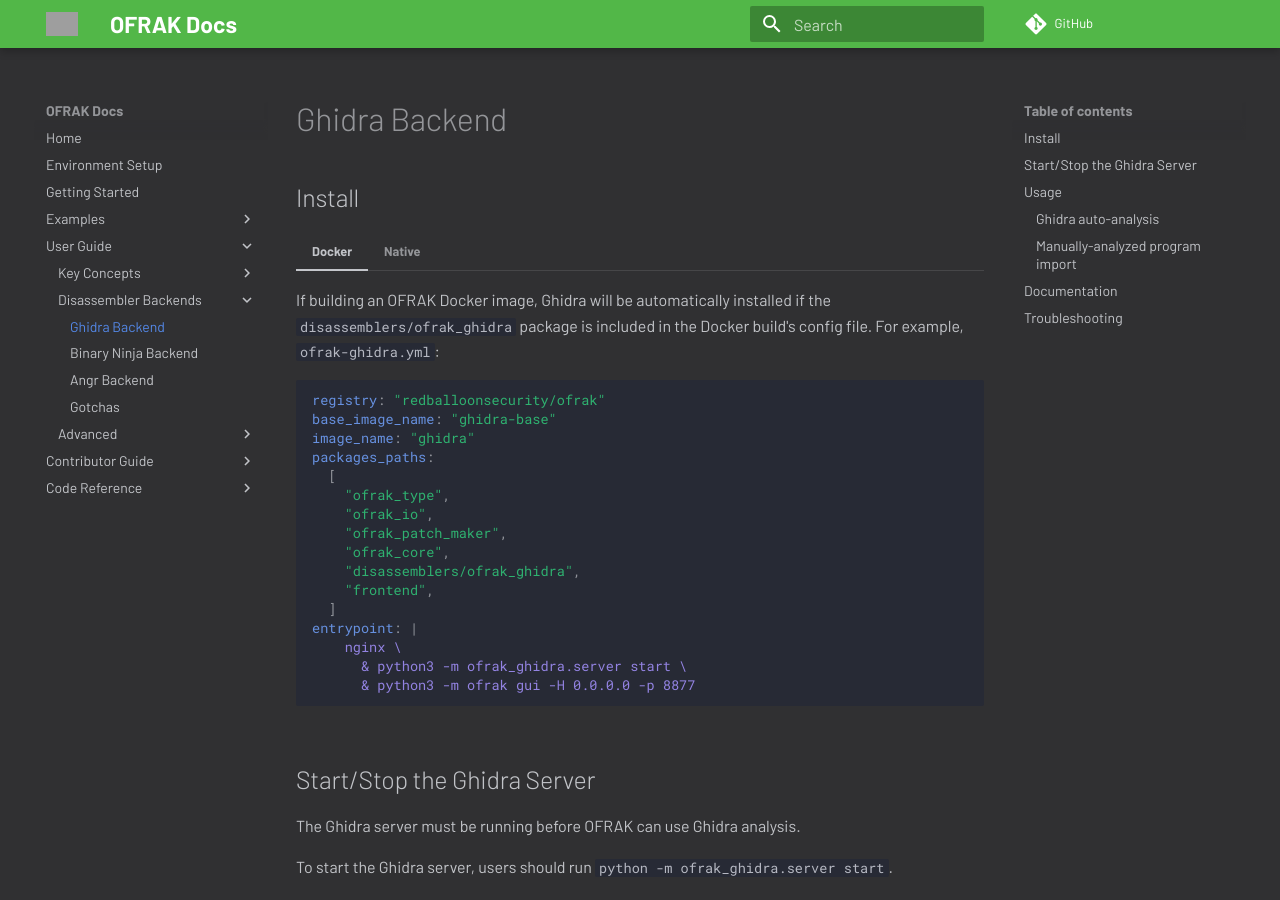
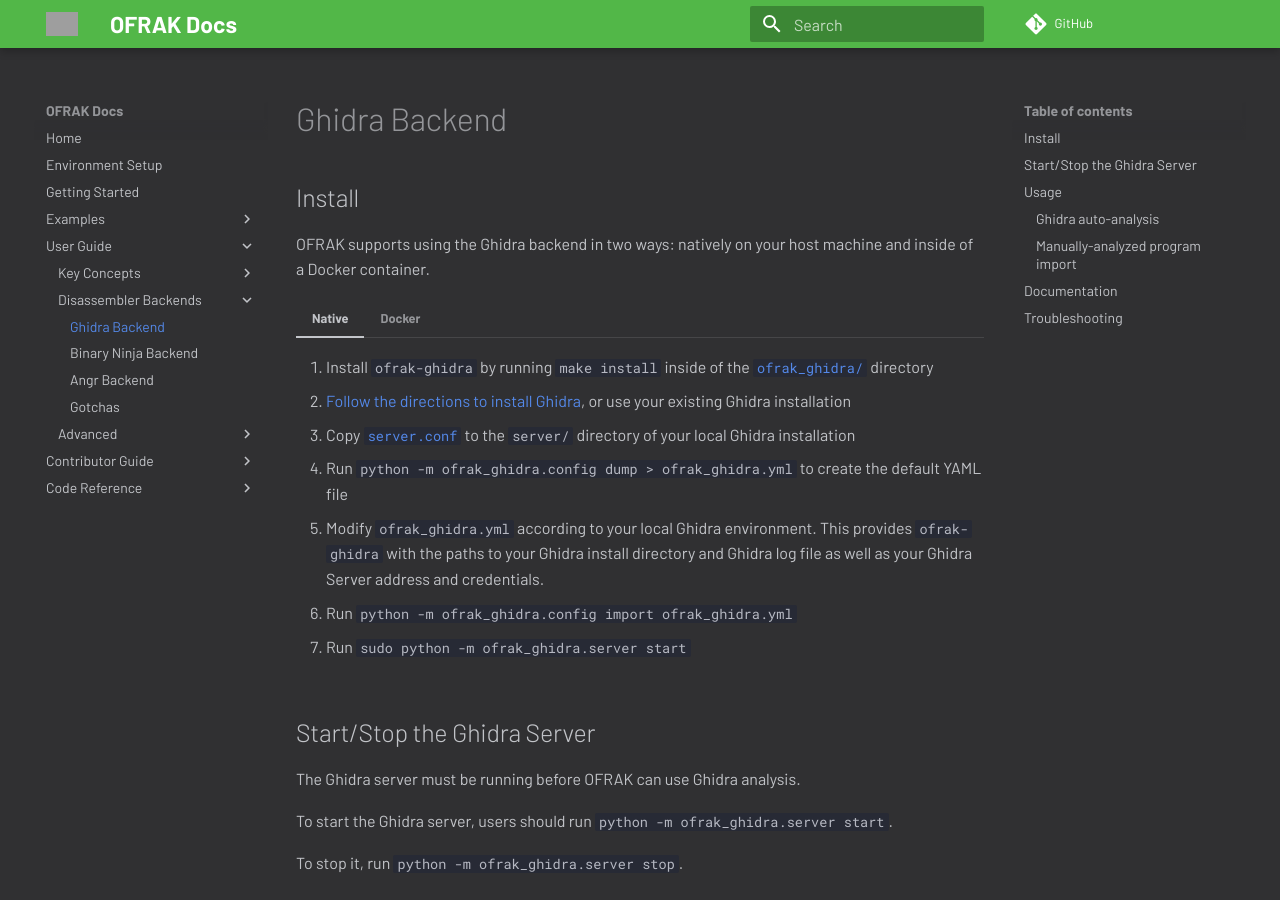
Before and after one commit to redballoonsecurity/ofrak, an MkDocs documentation site: the page built from docs/user-guide/disassembler-backends/ghidra.md, in a window 1280 px wide and 900 px high. Built offline with MkDocs 1.6.1 and Material for MkDocs 9.7.7, drawn with Linux system fonts in a browser that asks for light colours; comment, search, counter and statistics services are not loaded; grey boxes are pictures that could not be loaded.

Commit message:
Address some feedback

````diff
--- a/docs/user-guide/disassembler-backends/ghidra.md
+++ b/docs/user-guide/disassembler-backends/ghidra.md
@@ -1,6 +1,18 @@
 # Ghidra Backend
 
 ## Install
+
+OFRAK supports using the Ghidra backend in two ways: natively on your host machine and inside of a Docker container.
+
+=== "Native"
+
+    1. Install `ofrak-ghidra` by running `make install` inside of the [`ofrak_ghidra/`](https://github.com/redballoonsecurity/ofrak/tree/master/disassemblers/ofrak_ghidra) directory
+    1. [Follow the directions to install Ghidra](https://github.com/NationalSecurityAgency/ghidra#install), or use your existing Ghidra installation
+    1. Copy [`server.conf`](https://github.com/redballoonsecurity/ofrak/blob/master/disassemblers/ofrak_ghidra/server.conf) to the `server/` directory of your local Ghidra installation
+    1. Run `python -m ofrak_ghidra.config dump > ofrak_ghidra.yml` to create the default YAML file
+    1. Modify `ofrak_ghidra.yml` according to your local Ghidra environment. This provides `ofrak-ghidra` with the paths to your Ghidra install directory and Ghidra log file as well as your Ghidra Server address and credentials.
+    1. Run `python -m ofrak_ghidra.config import ofrak_ghidra.yml`
+    1. Run `sudo python -m ofrak_ghidra.server start`
 
 === "Docker"
 
@@ -25,16 +37,6 @@
           & python3 -m ofrak_ghidra.server start \
           & python3 -m ofrak gui -H 0.0.0.0 -p 8877
     ```
-=== "Native"
-
-    If you would like to run OFRAK natively with a local Ghidra installation, follow these steps:
-
-    1. [Follow the directions to install Ghidra](https://github.com/NationalSecurityAgency/ghidra#install), or use your existing Ghidra installation
-    1. Copy `ofrak/disassemblers/ofrak_ghidra/server.conf` to the `server/` directory of your local Ghidra installation
-    1. Run `python -m ofrak_ghidra.config dump > ofrak_ghidra.yml` to create the default YAML file
-    1. Modify `ofrak_ghidra.yml` according to your local Ghidra environment
-    1. Run `python -m ofrak_ghidra.config import ofrak_ghidra.yml`
-    1. Run `sudo python -m ofrak_ghidra.server start`
 
 ## Start/Stop the Ghidra Server
 
````
